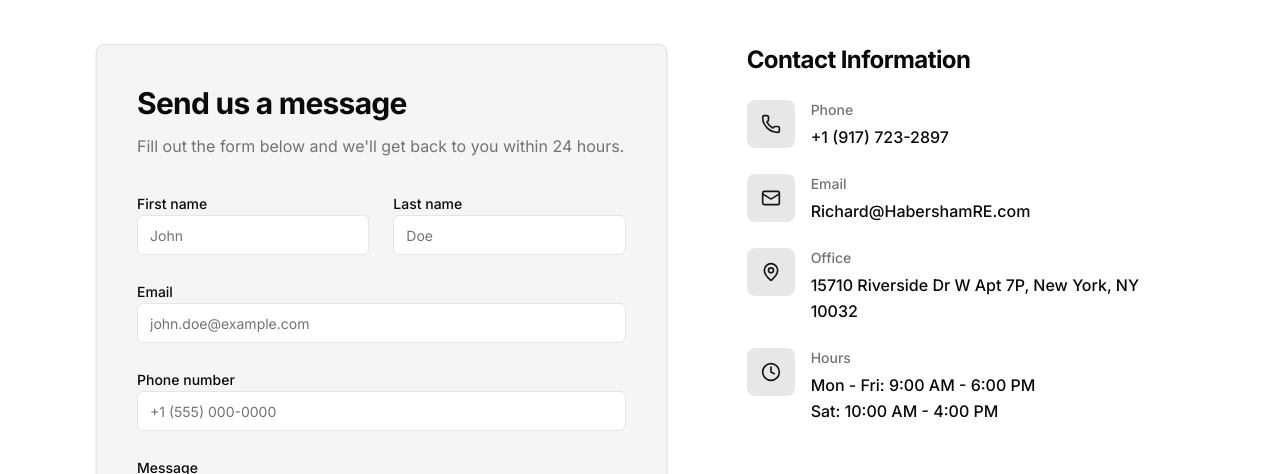
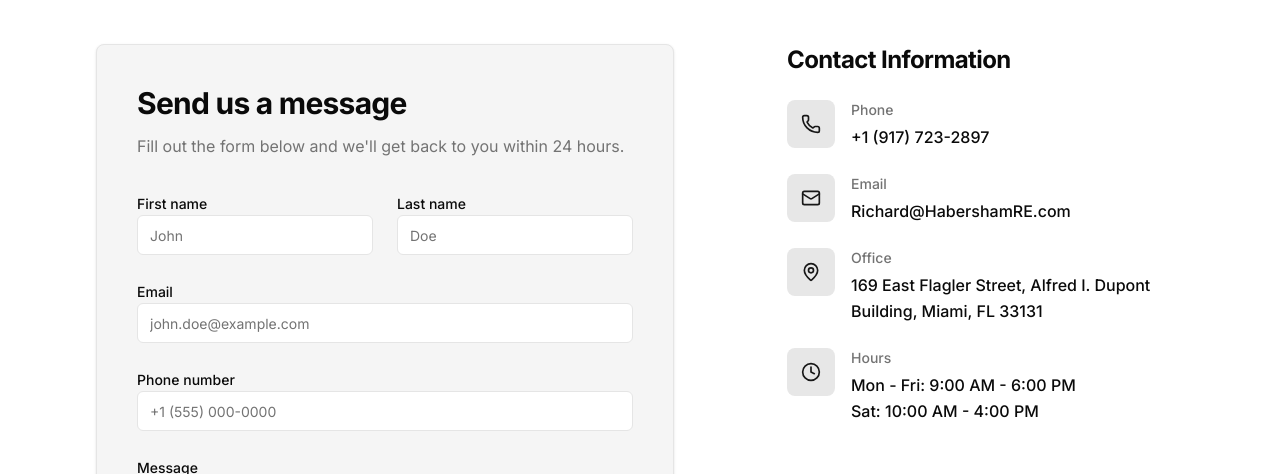
Before and after one commit to alfredrafael/habershamre, a Next.js app: page / in a window 1280 px wide. Shown: the part 2281-2755 px from the top of the page. Built offline with nearby package versions, Linux system fonts and the light colour scheme; grey boxes are pictures that could not be loaded.

Commit message:
Update site content and stop tracking generated files

```diff
--- a/app/data.jsx
+++ b/app/data.jsx
@@ -17,8 +17,9 @@ export const contactDetails = [
   {
     icon: MapPin,
     label: "Office",
-    value: "15710 Riverside Dr W Apt 7P, New York, NY 10032",
-    href: "https://www.google.com/maps/place/15710+Riverside+Dr+W+Apt+7P,+New+York,+NY+10032",
+    value:
+      "169 East Flagler Street, Alfred I. Dupont Building, Miami, FL 33131",
+    href: "https://www.google.com/maps/place/169+East+Flagler+Street,+Alfred+I.+Dupont+Building,+Miami,+FL+33131",
   },
   {
     icon: Clock,
--- a/app/page.tsx
+++ b/app/page.tsx
@@ -54,7 +54,7 @@ export default function Home() {
                         {detail.label}
                       </p>
                       <p className="mt-1 whitespace-pre-line text-base font-medium leading-relaxed text-card-foreground">
-                        {detail.value}
+                        <span className="w-[300px] block">{detail.value}</span>
                       </p>
                     </div>
                   </div>
```
Also changed, not shown: 1 other file (tests, documents, lock files or other folders).
